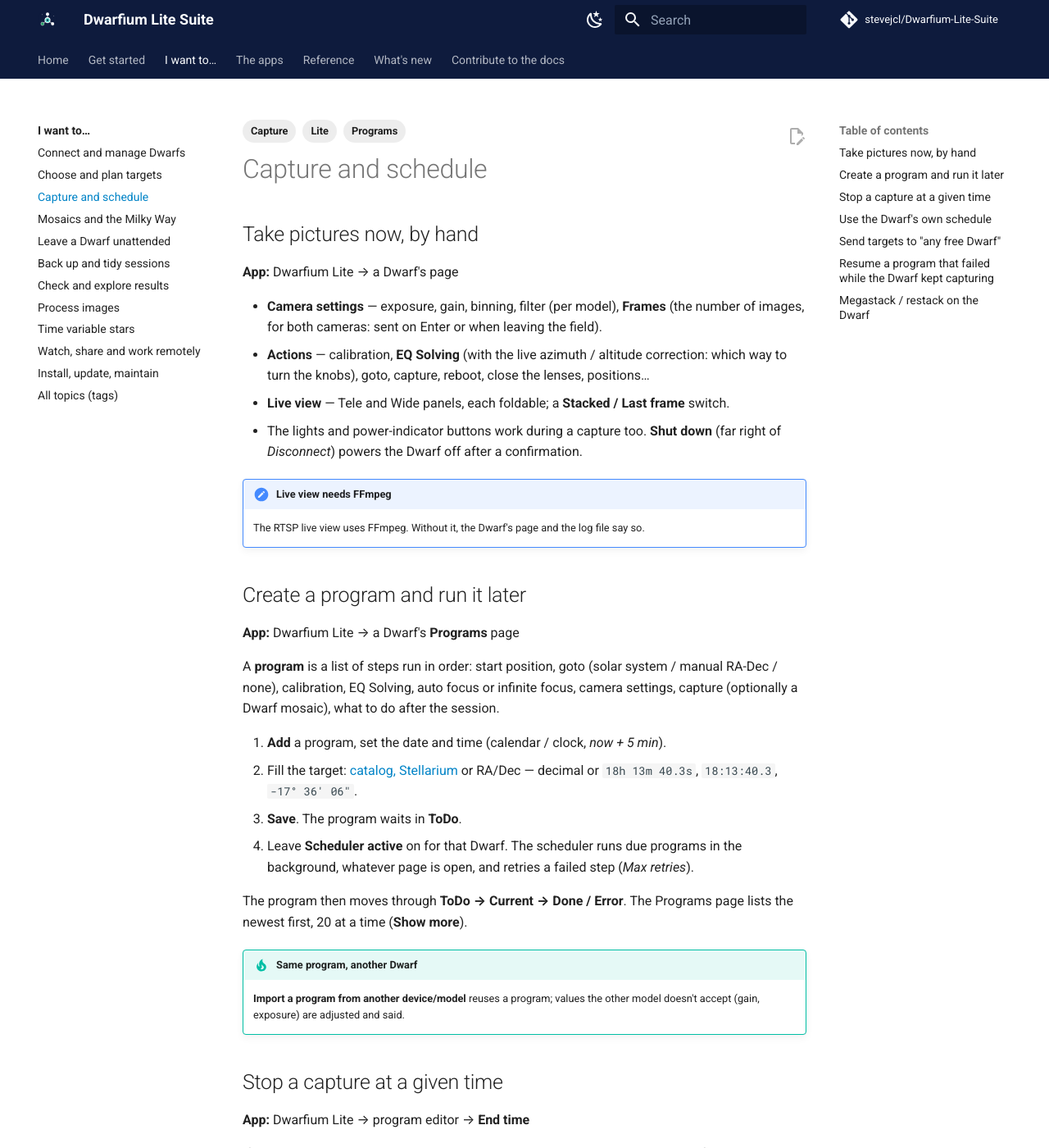
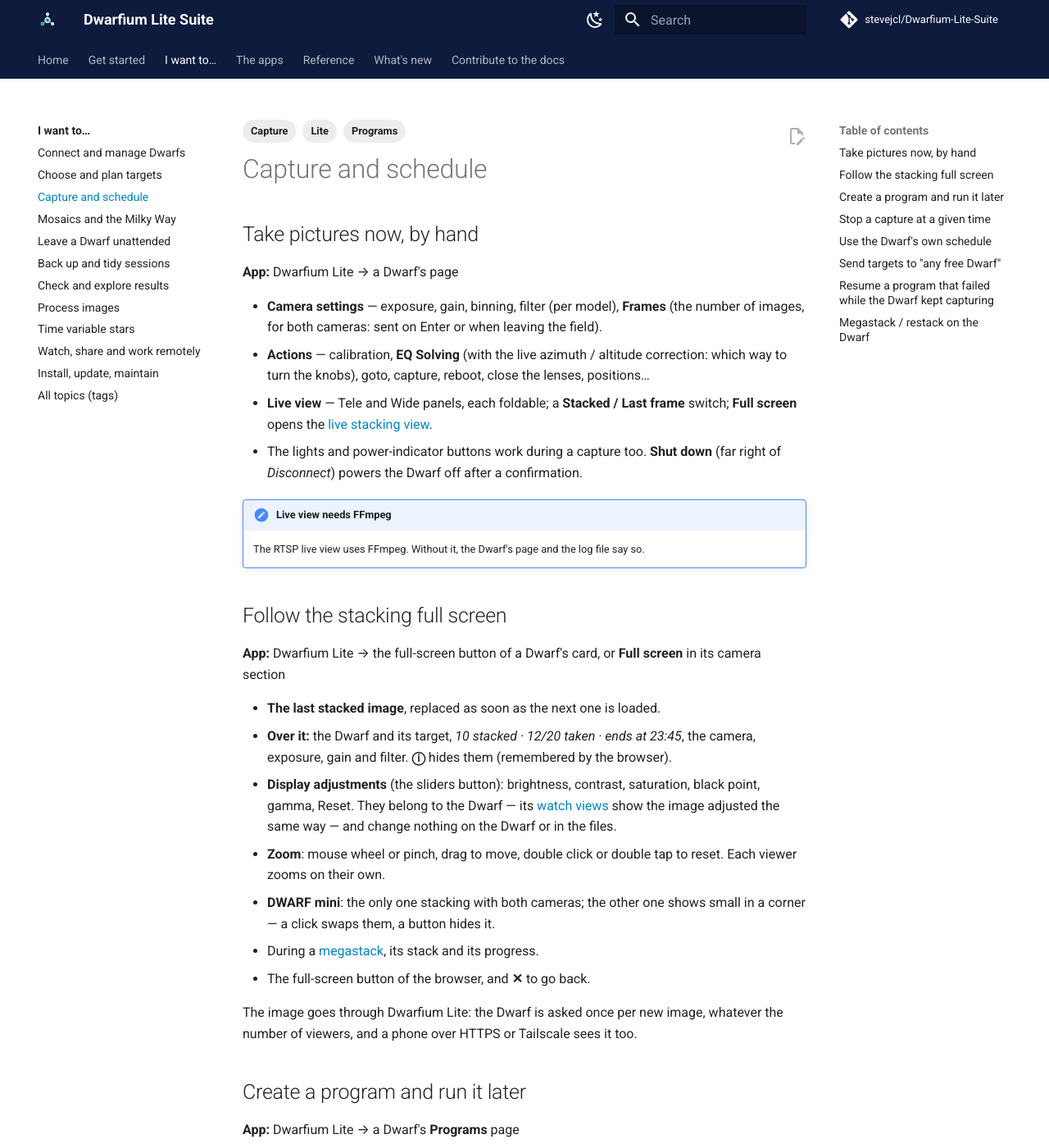
Before and after one commit to stevejcl/Dwarfium-Lite-Suite, an MkDocs documentation site: the page built from docs/how-to/capture.md, in a window 1280 px wide and 1400 px high. Shown: the whole window at 82% size. Built offline with MkDocs 1.6.1 and Material for MkDocs 9.7.7, drawn with Linux system fonts in a browser that asks for light colours; comment, search, counter and statistics services are not loaded; some of the changed text lies outside the part shown.

Commit message:
Docs: full-screen stacking view, my objects / favourites / recent targets, extrema and O-C, clouds, flat
Co-Authored-By: Claude Opus 5.5 <noreply@anthropic.com>
Claude-Session: https://claude.ai/code/session_011CW7cLDxLXrrDAJBUhtfwd

```diff
--- a/docs/how-to/capture.md
+++ b/docs/how-to/capture.md
@@ -13,11 +13,25 @@ tags:
 
 - **Camera settings** — exposure, gain, binning, filter (per model), **Frames** (the number of images, for both cameras: sent on Enter or when leaving the field).
 - **Actions** — calibration, **EQ Solving** (with the live azimuth / altitude correction: which way to turn the knobs), goto, capture, reboot, close the lenses, positions…
-- **Live view** — Tele and Wide panels, each foldable; a **Stacked / Last frame** switch.
+- **Live view** — Tele and Wide panels, each foldable; a **Stacked / Last frame** switch; **Full screen** opens the [live stacking view](#full-screen).
 - The lights and power-indicator buttons work during a capture too. **Shut down** (far right of *Disconnect*) powers the Dwarf off after a confirmation.
 
 !!! note "Live view needs FFmpeg"
     The RTSP live view uses FFmpeg. Without it, the Dwarf's page and the log file say so.
+
+## Follow the stacking full screen { #full-screen }
+
+**App:** Dwarfium Lite → the full-screen button of a Dwarf's card, or **Full screen** in its camera section
+
+- **The last stacked image**, replaced as soon as the next one is loaded.
+- **Over it:** the Dwarf and its target, *10 stacked · 12/20 taken · ends at 23:45*, the camera, exposure, gain and filter. **ⓘ** hides them (remembered by the browser).
+- **Display adjustments** (the sliders button): brightness, contrast, saturation, black point, gamma, Reset. They belong to the Dwarf — its [watch views](remote.md#watch) show the image adjusted the same way — and change nothing on the Dwarf or in the files.
+- **Zoom**: mouse wheel or pinch, drag to move, double click or double tap to reset. Each viewer zooms on their own.
+- **DWARF mini**: the only one stacking with both cameras; the other one shows small in a corner — a click swaps them, a button hides it.
+- During a [megastack](#megastack), its stack and its progress.
+- The full-screen button of the browser, and **✕** to go back.
+
+The image goes through Dwarfium Lite: the Dwarf is asked once per new image, whatever the number of viewers, and a phone over HTTPS or Tailscale sees it too.
 
 ## Create a program and run it later { #program }
 
@@ -77,7 +91,7 @@ After a network drop, a run can be marked as failed while the Dwarf is still cap
 The Dwarf stacks several of its sessions of one target together — or restacks a single one — into `Astronomy/RESTACKED/`, like the official app. The raw FITS must still be on the Dwarf.
 
 1. Only stackable sessions are shown, grouped by target. Tick one or more of the same target (single captures or mosaics, not mixed; filters can be mixed).
-2. **Megastack**. The Dwarf checks first (binning, dark frames) and says why if it refuses.
+2. **Megastack**. The Dwarf checks first (binning, target, filter) and says why if it refuses. Missing dark frames don't stop it — as in the official app, it stacks without them and the check step says how many were missing.
 3. Progress shows everywhere: *Megastack in progress · 436/598 · 399 stacked*.
 
 Scope Archive can ask for it too, from its Explore page. Meanwhile the Dwarf does nothing else: a due program waits.
```
Also changed, not shown: docs/how-to/photometry.md (+17 -2 lines), docs/how-to/plan.md (+16 -2 lines), docs/how-to/remote.md (+1 -1 lines), docs/reference/ports-files.md (+2 -1 lines), docs/whats-new.md (+6 -2 lines).
